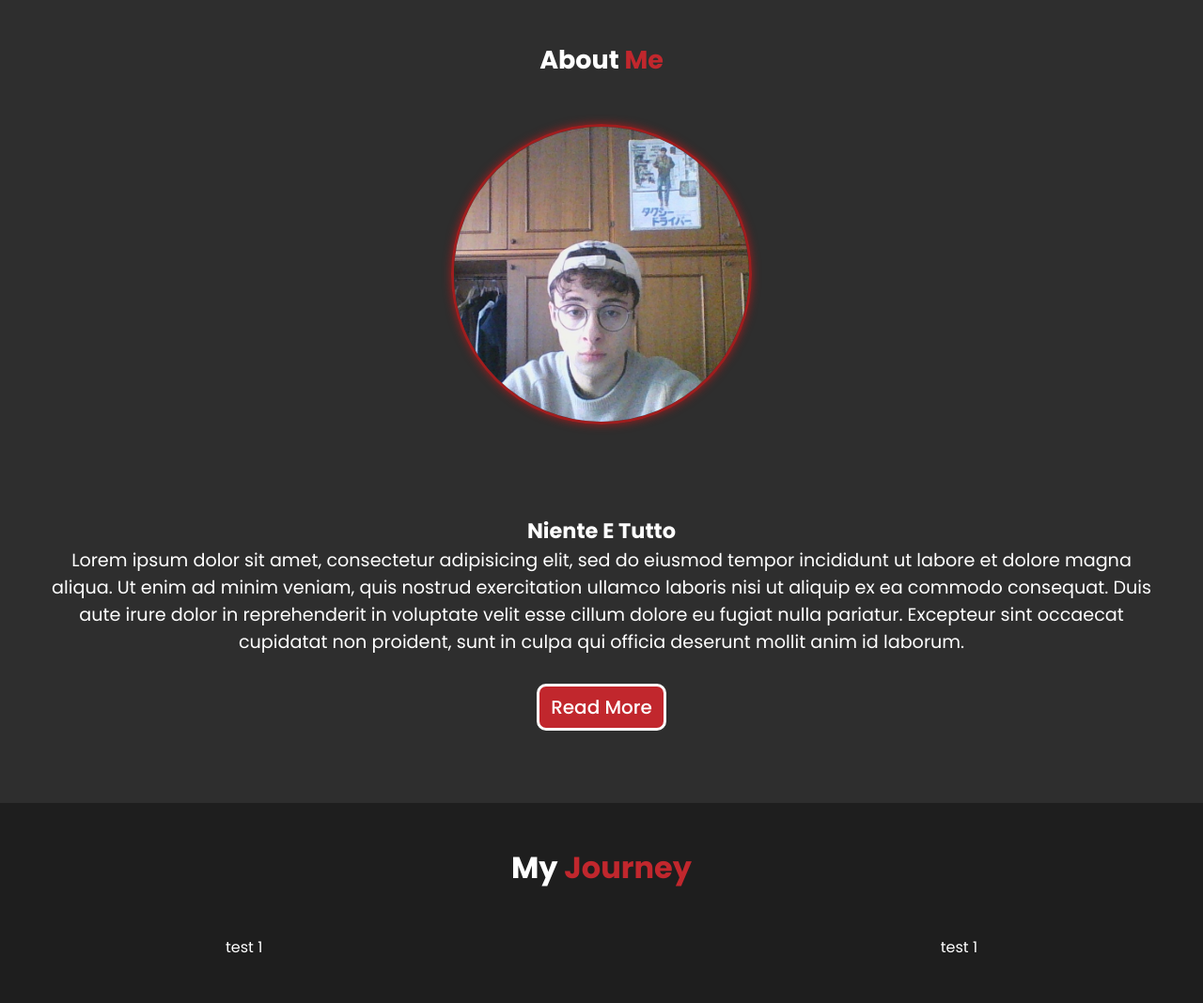
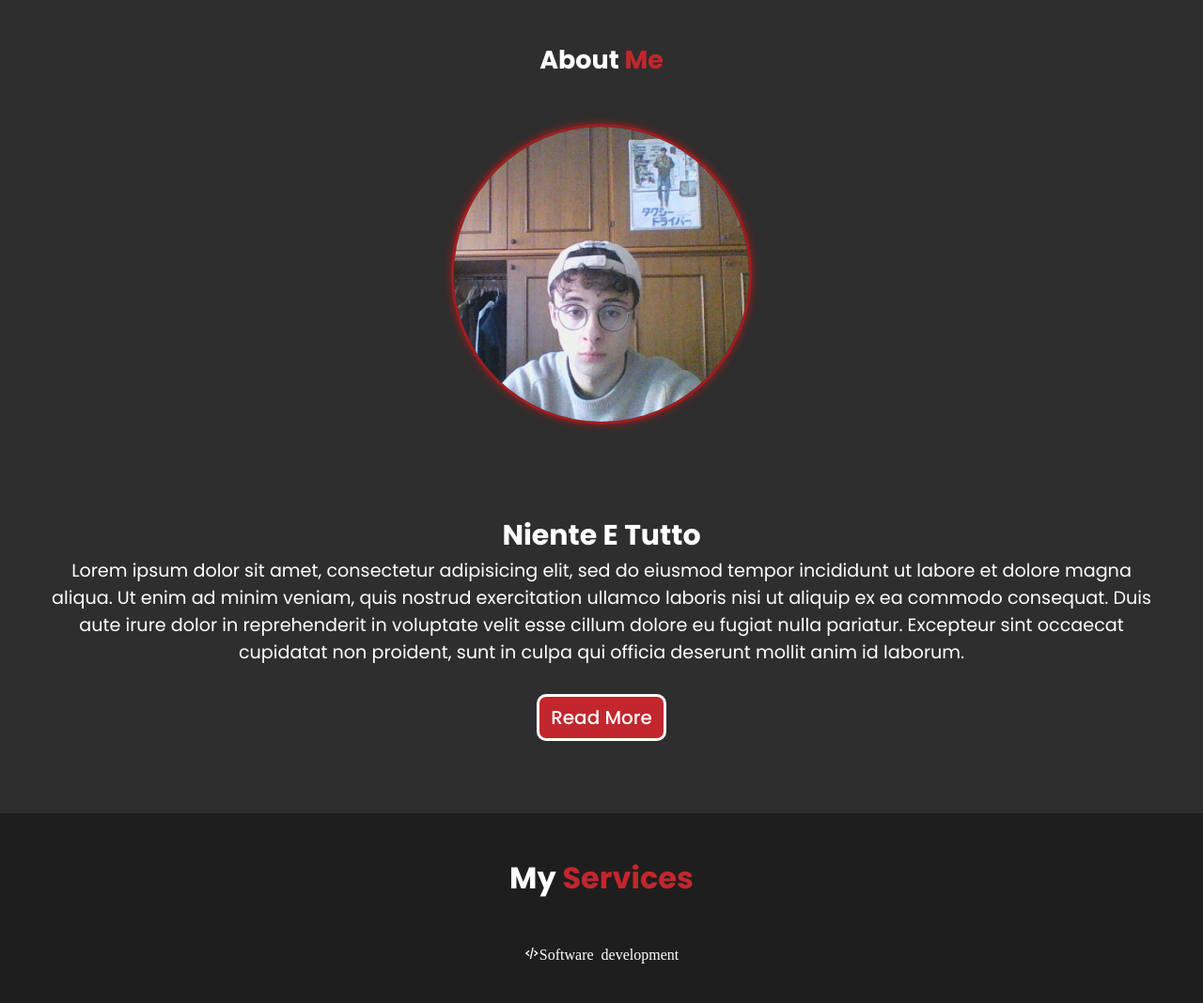
Before and after one commit to chirichexe/Portfolio-Website, a PHP site: page / in a window 1280 px wide. Shown: the part 801-1869 px from the top of the page at 94% size. Before the commit the page ends 1816 px from the top, so only its background shows below. Run offline with PHP 8.4, Linux system fonts and the light colour scheme.

Commit message:
Inizio box servizi

```diff
--- a/index.html
+++ b/index.html
@@ -83,17 +83,23 @@
    </section>
 
 <!--/CARRIERA-->
-<section class="journey" id="about">
+<section class="services" id="services">
 
-  <h2 class="heading">My <span>Journey</span></h2>
-  <div class="text-box">
-    <div class="edu">
-      <p>test 1</p>
-    </div>
-    <div class="exp">
-      <p>test 1</p>
-    </div>
+  <h2 class="heading">My <span>Services</span></h2>
+
+  <div class="services-row">
+    <div class="services-column">
+
+      <div class="education-box">
+        <div class="education-content">
+          <div class="content">
+            <div class="type"><i class='bx bx-code-alt'>Software development</i></div>
+          </div>
+        </div>
+      </div>
   </div>
+
+
 </section>
 
    <script type="js/script.js">
--- a/style.css
+++ b/style.css
@@ -257,6 +257,10 @@ background-color: var(--nero);
   font-size: 27px;
 }
 
+.about h3{
+  font-size: 30px;
+}
+
 .about-img .circle-spin{
   position: absolute;
   top: 50%;
@@ -278,9 +282,13 @@ background-color: var(--nero);
   justify-content: center;
 }
 
+.btn-box.new a::before{
+  background-color: #2e2e2e;
+}
+
 /* JOUURNEY */
 
-.journey{
+.services{
   display: flex;
   flex-direction: column;
   align-items: center;
@@ -291,8 +299,8 @@ background-color: var(--nero);
 }
 
 .text-box {
-  width: 800px;
+  width: 1000px;
   display: flex;
   justify-content: space-between;
-
+  gap: 4rem
 }
```
